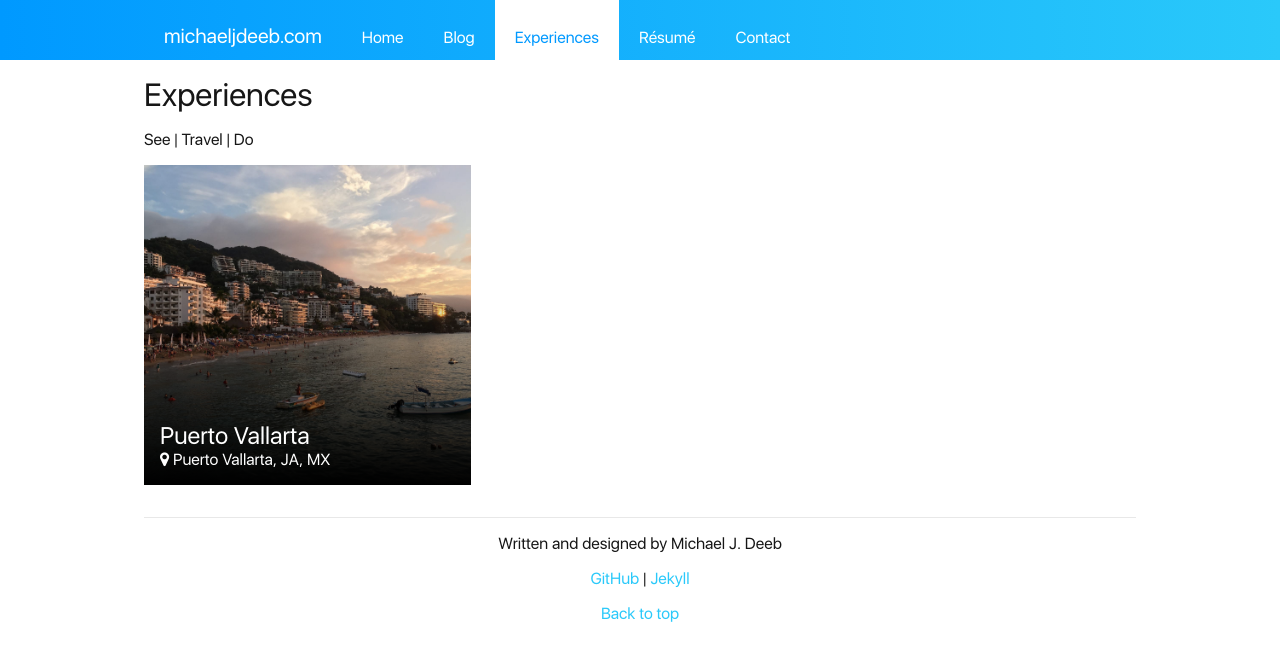
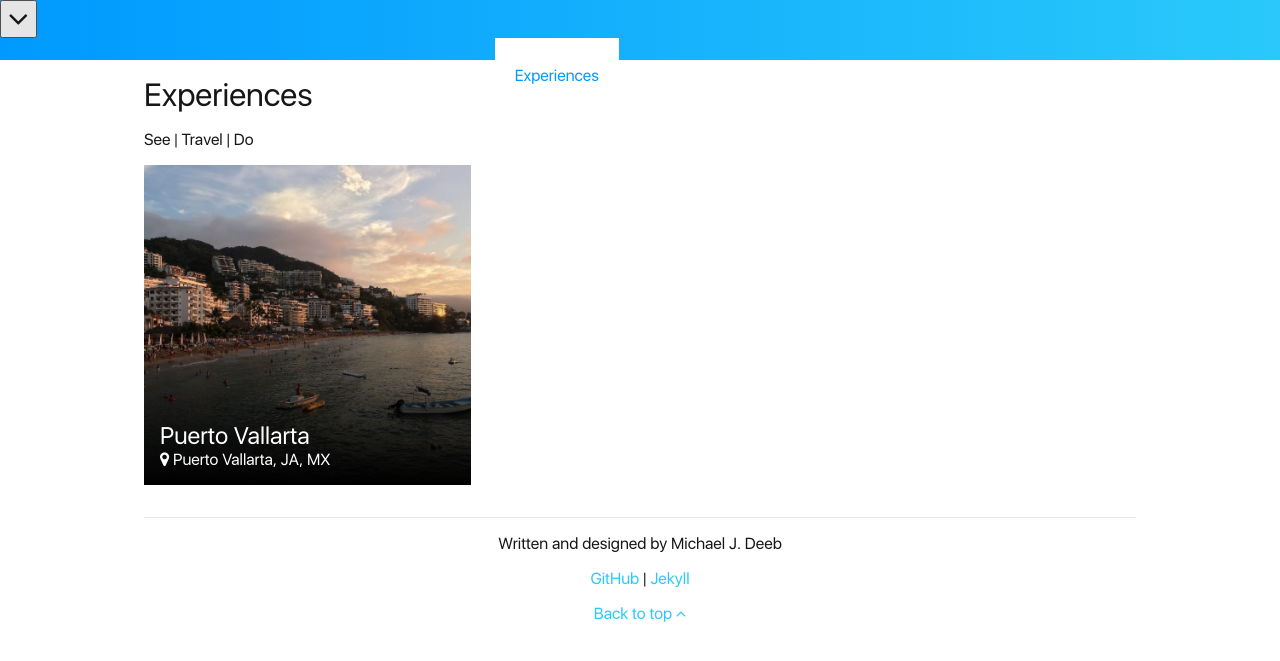
Before and after one commit to michaeljdeeb/experiences, a Jekyll site: the page built from index.html, in a window 1280 px wide. Shown: the top 661 px of the page. Built offline with Jekyll 4.4.1, drawn with Linux system fonts in a browser that asks for light colours; nearby versions of some CDN libraries.

Commit message:
Added a button that will toggle the nav dropdown on mobile

```diff
--- a/_includes/footer.html
+++ b/_includes/footer.html
@@ -5,5 +5,5 @@
     <a href="https://github.com/">GitHub</a> | <a href="http://jekyllrb.com">Jekyll</a>
   </p>
 
-  <p><a href="#">Back to top</a></p>
+  <p><a href="#">Back to top <span class="fa fa-angle-up"></span></a></p>
 </footer>
--- a/_includes/header.html
+++ b/_includes/header.html
@@ -1,5 +1,6 @@
 <header>
   <nav role="navigation">
+    <button class="mobile-dropdown"><i class="fa fa-angle-down fa-2x"></i></button>
     <ul>
       {% if site.name %}<li><a href="{{ site.url }}/index.html">{{ site.name }}</a></li>{% endif %}
       {% if page.active == "home" %}
```
